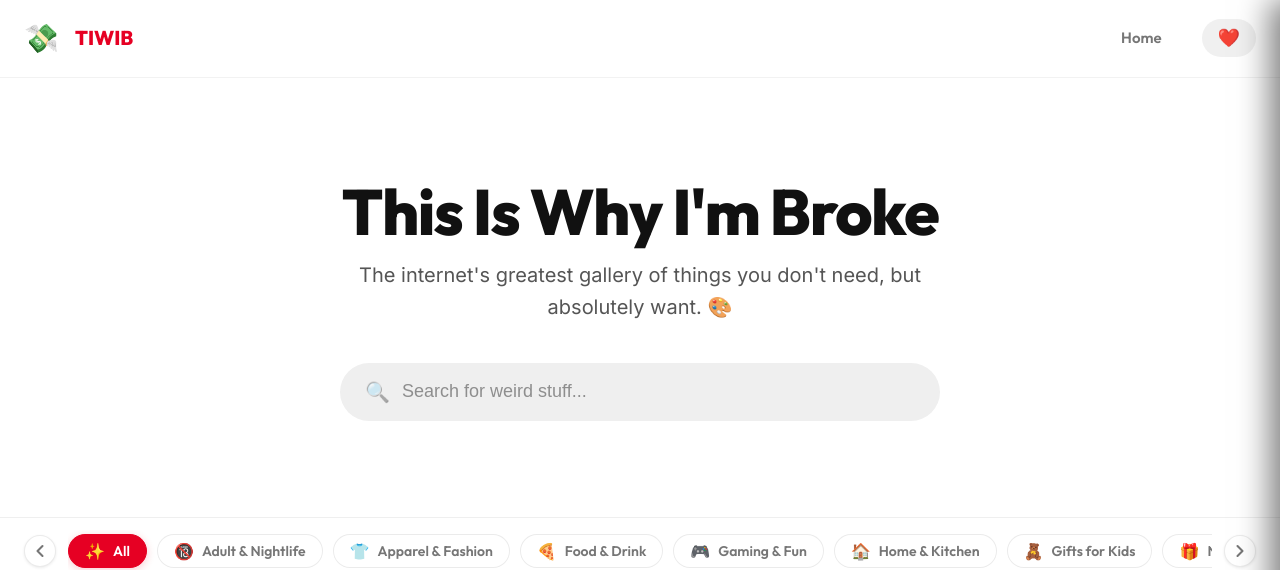
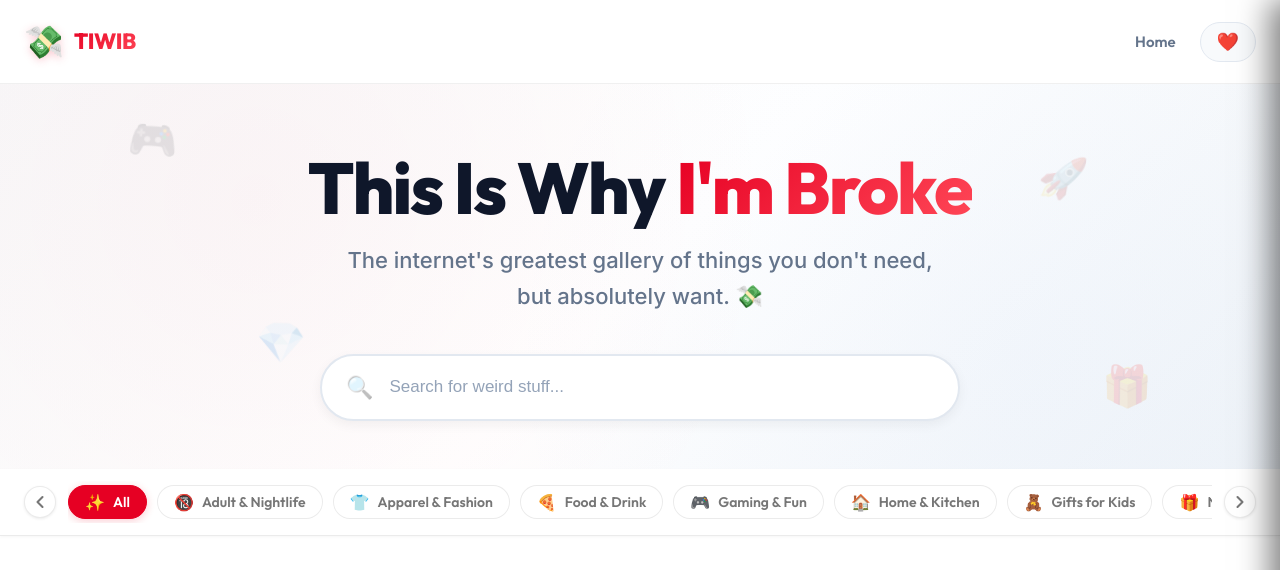
Before and after one commit to gauses/tiwib-site, a React (Vite) app: page / in a window 1280 px wide. Shown: the top 570 px of the page. Built offline with nearby package versions, Linux system fonts and the light colour scheme.

Commit message:
更新美观界面

```diff
--- a/src/components/Header.css
+++ b/src/components/Header.css
@@ -2,17 +2,17 @@
     position: sticky;
     top: 0;
     z-index: 1000;
-    background: rgba(255, 255, 255, 0.9);
-    backdrop-filter: blur(12px);
-    -webkit-backdrop-filter: blur(12px);
-    border-bottom: 1px solid rgba(0, 0, 0, 0.05);
-    transition: all var(--transition-normal);
+    background: rgba(255, 255, 255, 0.95);
+    backdrop-filter: blur(16px) saturate(180%);
+    -webkit-backdrop-filter: blur(16px) saturate(180%);
+    border-bottom: 1px solid rgba(0, 0, 0, 0.06);
+    transition: all 0.2s ease;
 }
 
 .header-container {
     max-width: 1400px;
     margin: 0 auto;
-    padding: var(--spacing-sm) var(--spacing-md);
+    padding: 1rem var(--spacing-md);
     display: flex;
     align-items: center;
     justify-content: space-between;
@@ -22,47 +22,51 @@
 .logo {
     display: flex;
     align-items: center;
-    gap: var(--spacing-sm);
+    gap: 0.625rem;
     cursor: pointer;
     text-decoration: none;
-    transition: transform var(--transition-fast);
+    transition: transform 0.2s ease;
 }
 
 .logo:hover {
-    transform: scale(1.02);
+    transform: scale(1.03);
 }
 
 .logo-icon {
-    font-size: 1.75rem;
+    font-size: 2rem;
+    filter: drop-shadow(0 2px 4px rgba(230, 0, 35, 0.2));
 }
 
 .logo-text {
     font-family: var(--font-heading);
-    font-size: 1.25rem;
-    font-weight: 800;
-    color: var(--primary);
-    margin: 0;
+    font-size: 1.375rem;
+    font-weight: 900;
+    background: linear-gradient(135deg, #e60023 0%, #ff4757 100%);
+    -webkit-background-clip: text;
+    -webkit-text-fill-color: transparent;
+    background-clip: text;
+    letter-spacing: -0.5px;
 }
 
 /* Navigation */
 .nav {
     display: flex;
     align-items: center;
-    gap: var(--spacing-lg);
+    gap: 1.5rem;
 }
 
 .nav-link {
     font-family: var(--font-heading);
     font-size: 0.9375rem;
     font-weight: 600;
-    color: var(--text-secondary);
+    color: #64748b;
     text-decoration: none;
-    transition: color var(--transition-fast);
+    transition: color 0.2s ease;
     position: relative;
 }
 
 .nav-link:hover {
-    color: var(--text-primary);
+    color: #0f172a;
 }
 
 .nav-link::after {
@@ -72,8 +76,8 @@
     left: 0;
     width: 0;
     height: 2px;
-    background: var(--primary);
-    transition: width var(--transition-normal);
+    background: linear-gradient(90deg, #e60023, #ff4757);
+    transition: width 0.3s ease;
 }
 
 .nav-link:hover::after {
@@ -81,24 +85,26 @@
 }
 
 .wishlist-toggle {
-    background: #f0f0f0;
-    border: none;
-    color: #111;
-    padding: 8px 16px;
-    border-radius: 100px;
+    background: #f8fafc;
+    border: 1px solid #e2e8f0;
+    color: #0f172a;
+    padding: 0.5rem 1rem;
+    border-radius: 50px;
     cursor: pointer;
     display: flex;
     align-items: center;
-    gap: 8px;
+    gap: 0.5rem;
     position: relative;
-    transition: all var(--transition-normal);
+    transition: all 0.2s ease;
     font-weight: 600;
     font-size: 0.875rem;
 }
 
 .wishlist-toggle:hover {
-    background: #e5e5e5;
-    transform: scale(1.05);
+    background: #ffffff;
+    border-color: #e60023;
+    transform: translateY(-1px);
+    box-shadow: 0 4px 12px rgba(230, 0, 35, 0.15);
 }
 
 .wishlist-icon {
@@ -109,31 +115,36 @@
     position: absolute;
     top: -6px;
     right: -6px;
-    background: var(--primary);
+    background: linear-gradient(135deg, #e60023 0%, #ff4757 100%);
     color: white;
-    font-size: 0.7rem;
+    font-size: 0.6875rem;
     font-weight: 800;
-    min-width: 18px;
-    height: 18px;
+    min-width: 20px;
+    height: 20px;
     border-radius: 50%;
     display: flex;
     align-items: center;
     justify-content: center;
-    padding: 0 4px;
-    box-shadow: 0 2px 8px rgba(230, 0, 35, 0.3);
+    padding: 0 5px;
+    box-shadow: 0 2px 8px rgba(230, 0, 35, 0.4);
+    border: 2px solid white;
 }
 
 /* Responsive */
 @media (max-width: 768px) {
     .header-container {
-        padding: var(--spacing-sm);
+        padding: 0.875rem var(--spacing-sm);
     }
 
     .logo-text {
-        display: none;
+        font-size: 1.25rem;
     }
 
     .nav {
-        gap: var(--spacing-md);
+        gap: 1rem;
+    }
+
+    .nav-link {
+        display: none;
     }
 }
--- a/src/components/Hero.css
+++ b/src/components/Hero.css
@@ -1,87 +1,142 @@
 .hero {
     position: relative;
-    padding: var(--spacing-2xl) var(--spacing-md);
+    padding: 4rem var(--spacing-md) 3rem;
     text-align: center;
-    background: #fff;
-    border-bottom: 1px solid #f0f0f0;
+    background: linear-gradient(135deg, #f8f9fa 0%, #ffffff 50%, #f0f4f8 100%);
+    overflow: hidden;
+}
+
+.hero::before {
+    content: '';
+    position: absolute;
+    top: 0;
+    left: 0;
+    right: 0;
+    bottom: 0;
+    background:
+        radial-gradient(circle at 20% 30%, rgba(230, 0, 35, 0.03) 0%, transparent 50%),
+        radial-gradient(circle at 80% 70%, rgba(59, 130, 246, 0.03) 0%, transparent 50%);
+    pointer-events: none;
 }
 
 .hero-content {
     max-width: 800px;
     margin: 0 auto;
-    text-align: center;
-    display: flex;
-    flex-direction: column;
-    align-items: center;
+    position: relative;
+    z-index: 1;
 }
 
 .hero-title {
-    font-size: clamp(2.5rem, 6vw, 4rem);
-    font-weight: 800;
-    margin-bottom: var(--spacing-xs);
-    color: #111;
-    letter-spacing: -1.5px;
+    font-size: clamp(2.5rem, 7vw, 4.5rem);
+    font-weight: 900;
+    margin-bottom: 1rem;
+    color: #0f172a;
+    letter-spacing: -2px;
+    line-height: 1.1;
+}
+
+.gradient-text {
+    background: linear-gradient(135deg, #e60023 0%, #ff4757 100%);
+    -webkit-background-clip: text;
+    -webkit-text-fill-color: transparent;
+    background-clip: text;
+    display: inline-block;
 }
 
 .hero-subtitle {
-    font-size: clamp(1rem, 2vw, 1.25rem);
-    color: #555;
-    margin-bottom: var(--spacing-lg);
+    font-size: clamp(1.0625rem, 2.5vw, 1.375rem);
+    color: #64748b;
+    margin-bottom: 2.5rem;
     max-width: 600px;
+    margin-left: auto;
+    margin-right: auto;
+    line-height: 1.6;
+    font-weight: 500;
 }
 
 .search-container {
     width: 100%;
-    max-width: 600px;
+    max-width: 640px;
+    margin: 0 auto;
 }
 
 .search-bar {
     display: flex;
     align-items: center;
-    background: #efefef;
-    border-radius: 100px;
-    padding: 12px 24px;
-    transition: all var(--transition-normal);
-    border: 1px solid transparent;
+    background: #ffffff;
+    border-radius: 50px;
+    padding: 0.875rem 1.5rem;
+    transition: all 0.2s ease;
+    border: 2px solid #e2e8f0;
+    box-shadow: 0 4px 12px rgba(0, 0, 0, 0.05);
 }
 
 .search-bar:focus-within {
-    background: #fff;
-    border-color: rgba(0, 0, 0, 0.1);
-    box-shadow: 0 0 0 4px rgba(0, 0, 0, 0.05);
+    border-color: #e60023;
+    box-shadow: 0 8px 24px rgba(230, 0, 35, 0.12), 0 0 0 4px rgba(230, 0, 35, 0.06);
+    transform: translateY(-2px);
+}
+
+.search-icon {
+    font-size: 1.375rem;
+    opacity: 0.4;
+    transition: opacity 0.2s;
+}
+
+.search-bar:focus-within .search-icon {
+    opacity: 0.7;
 }
 
 .search-input {
     background: transparent;
     border: none;
     outline: none;
-    color: #111;
-    font-size: 1.125rem;
+    color: #0f172a;
+    font-size: 1.0625rem;
+    font-weight: 500;
     width: 100%;
-    margin: 0 12px;
+    margin: 0 1rem;
 }
 
 .search-input::placeholder {
-    color: #8e8e8e;
+    color: #94a3b8;
+    font-weight: 400;
 }
 
-.search-icon {
-    font-size: 1.25rem;
-    opacity: 0.5;
+.search-clear {
+    background: #f1f5f9;
+    border: none;
+    width: 28px;
+    height: 28px;
+    border-radius: 50%;
+    display: flex;
+    align-items: center;
+    justify-content: center;
+    cursor: pointer;
+    color: #64748b;
+    font-size: 1rem;
+    transition: all 0.2s;
+    flex-shrink: 0;
+}
+
+.search-clear:hover {
+    background: #e2e8f0;
+    color: #0f172a;
+    transform: scale(1.1);
 }
 
 .search-stats {
-    margin-top: var(--spacing-sm);
-    font-size: 0.875rem;
+    margin-top: 1rem;
+    font-size: 0.9375rem;
     font-weight: 600;
-    color: var(--primary);
-    animation: fadeIn 0.4s ease-out;
+    color: #e60023;
+    animation: fadeInUp 0.3s ease-out;
 }
 
-@keyframes fadeIn {
+@keyframes fadeInUp {
     from {
         opacity: 0;
-        transform: translateY(-5px);
+        transform: translateY(8px);
     }
 
     to {
@@ -91,5 +146,56 @@
 }
 
 .floating-emoji {
-    display: none;
+    position: absolute;
+    font-size: 2.5rem;
+    opacity: 0.15;
+    pointer-events: none;
+    animation: float 6s ease-in-out infinite;
+    z-index: 0;
 }
+
+.floating-emoji:nth-child(2) {
+    animation-delay: -2s;
+}
+
+.floating-emoji:nth-child(3) {
+    animation-delay: -4s;
+}
+
+.floating-emoji:nth-child(4) {
+    animation-delay: -1s;
+}
+
+@keyframes float {
+
+    0%,
+    100% {
+        transform: translateY(0) rotate(0deg);
+    }
+
+    50% {
+        transform: translateY(-20px) rotate(5deg);
+    }
+}
+
+@media (max-width: 768px) {
+    .hero {
+        padding: 3rem var(--spacing-md) 2rem;
+    }
+
+    .hero-title {
+        letter-spacing: -1px;
+    }
+
+    .search-bar {
+        padding: 0.75rem 1.25rem;
+    }
+
+    .search-input {
+        font-size: 1rem;
+    }
+
+    .floating-emoji {
+        display: none;
+    }
+}
--- a/src/components/Hero.jsx
+++ b/src/components/Hero.jsx
@@ -8,7 +8,7 @@
                     This Is Why <span className="gradient-text">I'm Broke</span>
                 </h1>
                 <p className="hero-subtitle">
-                    The internet's greatest gallery of things you don't need, but absolutely want. 🎨
+                    The internet's greatest gallery of things you don't need, but absolutely want. 💸
                 </p>
 
                 <div className="search-container">
```
